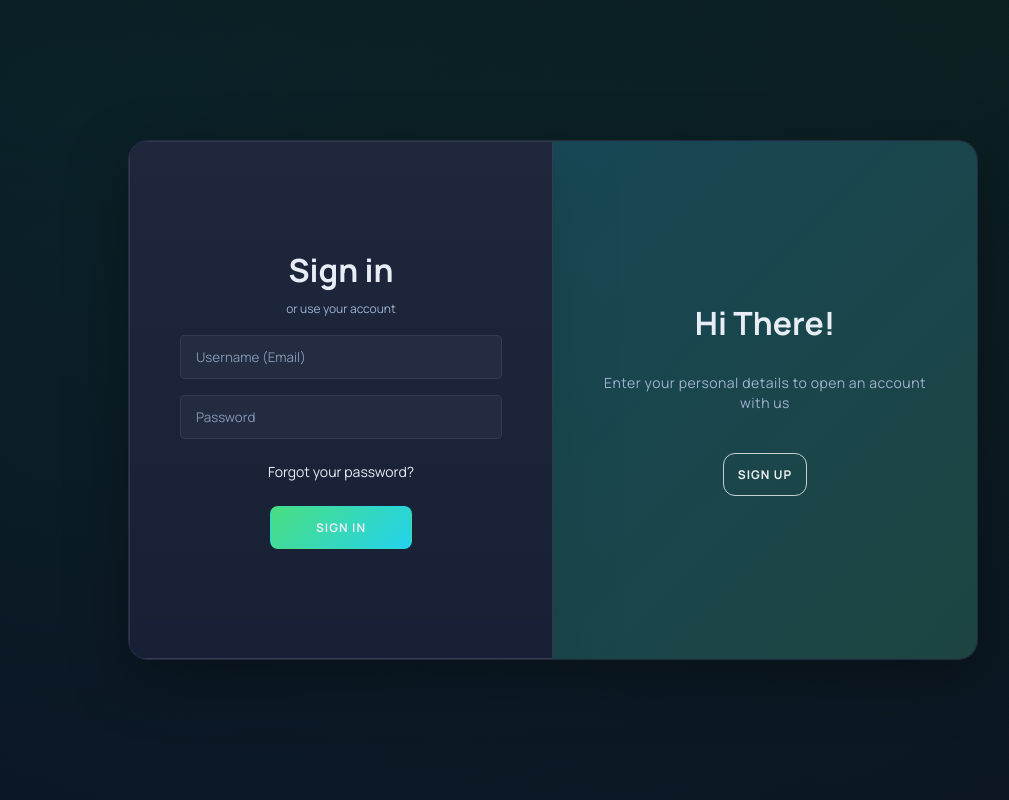
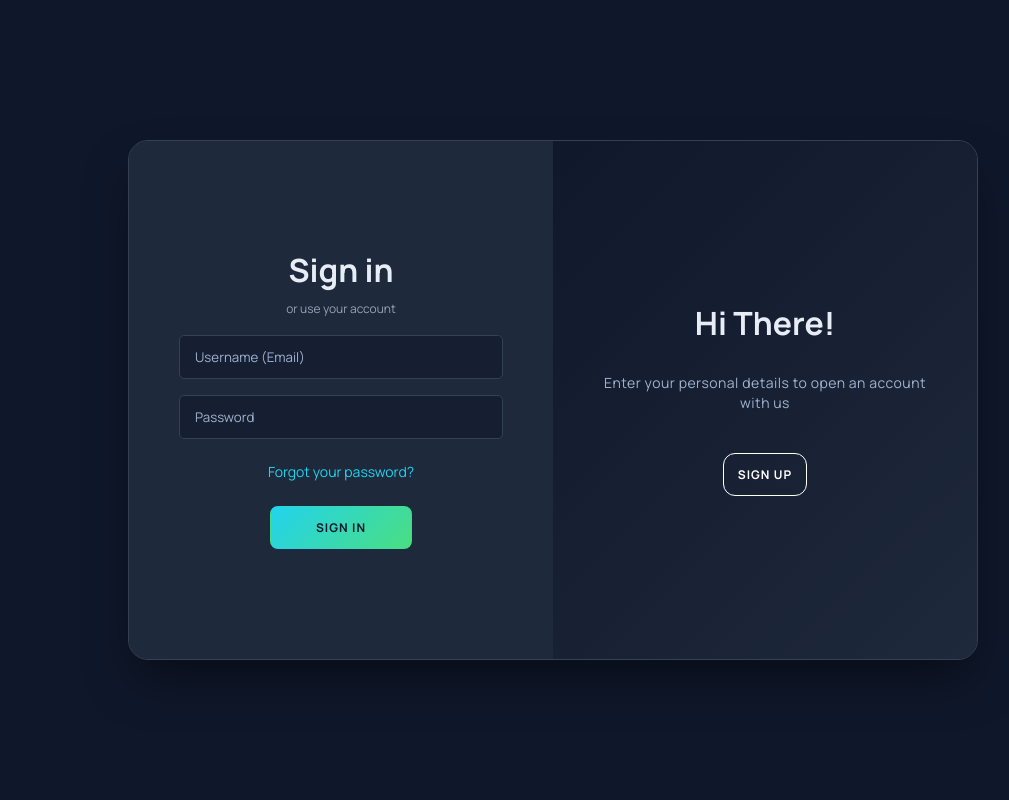
Before and after one commit to MustafaMudasser99/JPMorgan-BankingApp, a Django app: template banking/templates/banking/login_signup.html in a window 1280 px wide. Shown: the whole page, without its empty margins (87-1096 px from the left). Run offline with Django 5.2, Linux system fonts and the light colour scheme; the template is opened without the code that fills it, so the values that code supplies are empty; some libraries are stand-ins or nearby versions.

Commit message:
Fix login overlap and improve animation smoothness

```diff
--- a/banking/static/banking/css/login_signup_style.css
+++ b/banking/static/banking/css/login_signup_style.css
@@ -10,13 +10,14 @@ body {
     font-family: 'Manrope', 'Segoe UI', sans-serif;
     height: 100vh;
     margin: 0;
+    background: #0f172a; /* رنگ پس‌زمینه تیره هماهنگ با تم */
 }
 
 h1 {
     font-family: inherit;
     font-weight: bold;
     margin: 0 0 10px;
-    color: var(--color-text);
+    color: var(--color-text, #ffffff);
 }
 
 p {
@@ -30,13 +31,13 @@ p {
 span {
     font-family: inherit;
     font-size: 12px;
-    color: var(--color-muted);
+    color: #94a3b8;
     margin-bottom: 10px;
 }
 
 a {
     font-family: inherit;
-    color: var(--color-secondary);
+    color: #22d3ee;
     font-size: 14px;
     text-decoration: none;
     margin: 15px 0;
@@ -44,33 +45,23 @@ a {
 }
 
 a:hover {
-    color: var(--color-primary);
+    color: #4ade80;
 }
 
 button {
     font-family: inherit;
     border-radius: 8px;
     border: 1px solid transparent;
-    background: linear-gradient(135deg, var(--color-primary), var(--color-secondary));
-    color: var(--color-text);
+    background: linear-gradient(135deg, #22d3ee, #4ade80);
+    color: #0f172a;
     font-size: 12px;
     font-weight: bold;
     padding: 12px 45px;
     letter-spacing: 1px;
     text-transform: uppercase;
-    transition: all 0.3s ease-in;
+    transition: transform 80ms ease-in, background 0.3s ease;
     cursor: pointer;
     margin-top: 10px;
-}
-
-.sign-in-container h1,
-.sign-in-container a,
-.sign-in-container button {
-    color: var(--color-text);
-}
-
-.sign-in-container span {
-    color: var(--color-muted);
 }
 
 button:active {
@@ -84,13 +75,11 @@ button.ghost {
 }
 
 button.ghost:hover {
-    background: rgba(255, 255, 255, 0.15);
+    background: rgba(255, 255, 255, 0.1);
 }
 
 form {
-    background-color: var(--color-panel);
-    border: 1px solid var(--color-border);
-    color: var(--color-text);
+    background-color: #1e293b;
     display: flex;
     align-items: center;
     justify-content: center;
@@ -100,19 +89,11 @@ form {
     text-align: center;
 }
 
-form p {
-    color: var(--color-muted);
-}
-
-form span {
-    color: var(--color-muted);
-}
-
 input {
     font-family: inherit;
-    background-color: #0c1323;
-    border: 1px solid var(--color-border);
-    color: var(--color-text);
+    background-color: rgba(15, 23, 42, 0.5);
+    border: 1px solid #334155;
+    color: #ffffff;
     padding: 12px 15px;
     margin: 8px 0;
     width: 100%;
@@ -122,15 +103,15 @@ input {
 
 input:focus {
     outline: none;
-    border-color: rgba(255, 255, 255, 0.18);
-    box-shadow: 0 0 0 3px rgba(34, 211, 238, 0.12);
+    border-color: #22d3ee;
+    box-shadow: 0 0 0 3px rgba(34, 211, 238, 0.2);
 }
 
 .container {
-    background-color: var(--color-panel);
+    background-color: #1e293b;
     border-radius: 20px;
-    border: 1px solid var(--color-border);
-    box-shadow: var(--shadow);
+    border: 1px solid #334155;
+    box-shadow: 0 25px 50px -12px rgba(0, 0, 0, 0.5);
     position: relative;
     overflow: hidden;
     width: 850px;
@@ -138,45 +119,25 @@ input:focus {
     min-height: 520px;
 }
 
-.sign-in-container form,
-.sign-up-container form {
-    background: linear-gradient(
-        180deg,
-        rgba(255, 255, 255, 0.06) 0%,
-        rgba(255, 255, 255, 0.03) 100%
-    );
-    border: 1px solid rgba(255, 255, 255, 0.10);
-    box-shadow: 0 18px 60px rgba(0, 0, 0, 0.25);
-}
-
-input::placeholder {
-    color: rgba(159, 178, 208, 0.8);
-}
-
-input {
-    background-color: rgba(255, 255, 255, 0.04);
-}
-
-button.ghost {
-    border-color: rgba(255, 255, 255, 0.75);
-    color: rgba(255, 255, 255, 0.92);
-}
-
 .form-container {
     position: absolute;
     top: 0;
     height: 100%;
-    transition: all 0.6s ease-in-out;
+    /* انیمیشن نرم‌تر با cubic-bezier */
+    transition: all 0.6s cubic-bezier(0.68, -0.55, 0.265, 1.55);
 }
 
 .sign-in-container {
     left: 0;
     width: 50%;
     z-index: 2;
+    opacity: 1;
 }
 
 .container.right-panel-active .sign-in-container {
     transform: translateX(100%);
+    opacity: 0 !important;
+    visibility: hidden;
 }
 
 .sign-up-container {
@@ -184,12 +145,14 @@ button.ghost {
     width: 50%;
     opacity: 0;
     z-index: 1;
+    visibility: hidden;
 }
 
 .container.right-panel-active .sign-up-container {
     transform: translateX(100%);
-    opacity: 1;
-    z-index: 5;
+    opacity: 1 !important;
+    z-index: 5 !important;
+    visibility: visible;
     animation: show 0.6s;
 }
 
@@ -211,7 +174,7 @@ button.ghost {
     width: 50%;
     height: 100%;
     overflow: hidden;
-    transition: transform 0.6s ease-in-out;
+    transition: transform 0.6s cubic-bezier(0.68, -0.55, 0.265, 1.55);
     z-index: 100;
 }
 
@@ -220,14 +183,16 @@ button.ghost {
 }
 
 .overlay {
-    background: linear-gradient(135deg, rgba(34, 211, 238, 0.25) 0%, rgba(74, 222, 128, 0.22) 100%);
+    background: linear-gradient(135deg, #0f172a 0%, #1e293b 100%);
+    background-size: cover;
+    background-repeat: no-repeat;
     color: #ffffff;
     position: relative;
     left: -100%;
     height: 100%;
     width: 200%;
     transform: translateX(0);
-    transition: transform 0.6s ease-in-out;
+    transition: transform 0.6s cubic-bezier(0.68, -0.55, 0.265, 1.55);
 }
 
 .container.right-panel-active .overlay {
@@ -246,11 +211,13 @@ button.ghost {
     height: 100%;
     width: 50%;
     transform: translateX(0);
-    transition: transform 0.6s ease-in-out;
+    transition: transform 0.6s cubic-bezier(0.68, -0.55, 0.265, 1.55);
 }
 
 .overlay-left {
     transform: translateX(-20%);
+    /* رنگ تیره پنل چپ */
+    background: linear-gradient(135deg, rgba(34, 211, 238, 0.2), rgba(74, 222, 128, 0.2));
 }
 
 .container.right-panel-active .overlay-left {
@@ -260,31 +227,10 @@ button.ghost {
 .overlay-right {
     right: 0;
     transform: translateX(0);
+    /* رنگ تیره پنل راست */
+    background: linear-gradient(135deg, rgba(15, 23, 42, 0.8), rgba(30, 41, 59, 0.8));
 }
 
 .container.right-panel-active .overlay-right {
     transform: translateX(20%);
 }
-
-.social-container {
-    margin: 20px 0;
-}
-
-.social-container a {
-    border: 1px solid var(--color-border);
-    border-radius: 50%;
-    display: inline-flex;
-    justify-content: center;
-    align-items: center;
-    margin: 0 5px;
-    height: 40px;
-    width: 40px;
-    background: rgba(255, 255, 255, 0.04);
-    color: var(--color-secondary);
-}
-
-.social-container a:hover {
-    background: rgba(255, 255, 255, 0.08);
-    color: var(--color-text);
-    border-color: rgba(255, 255, 255, 0.18);
-}
```
